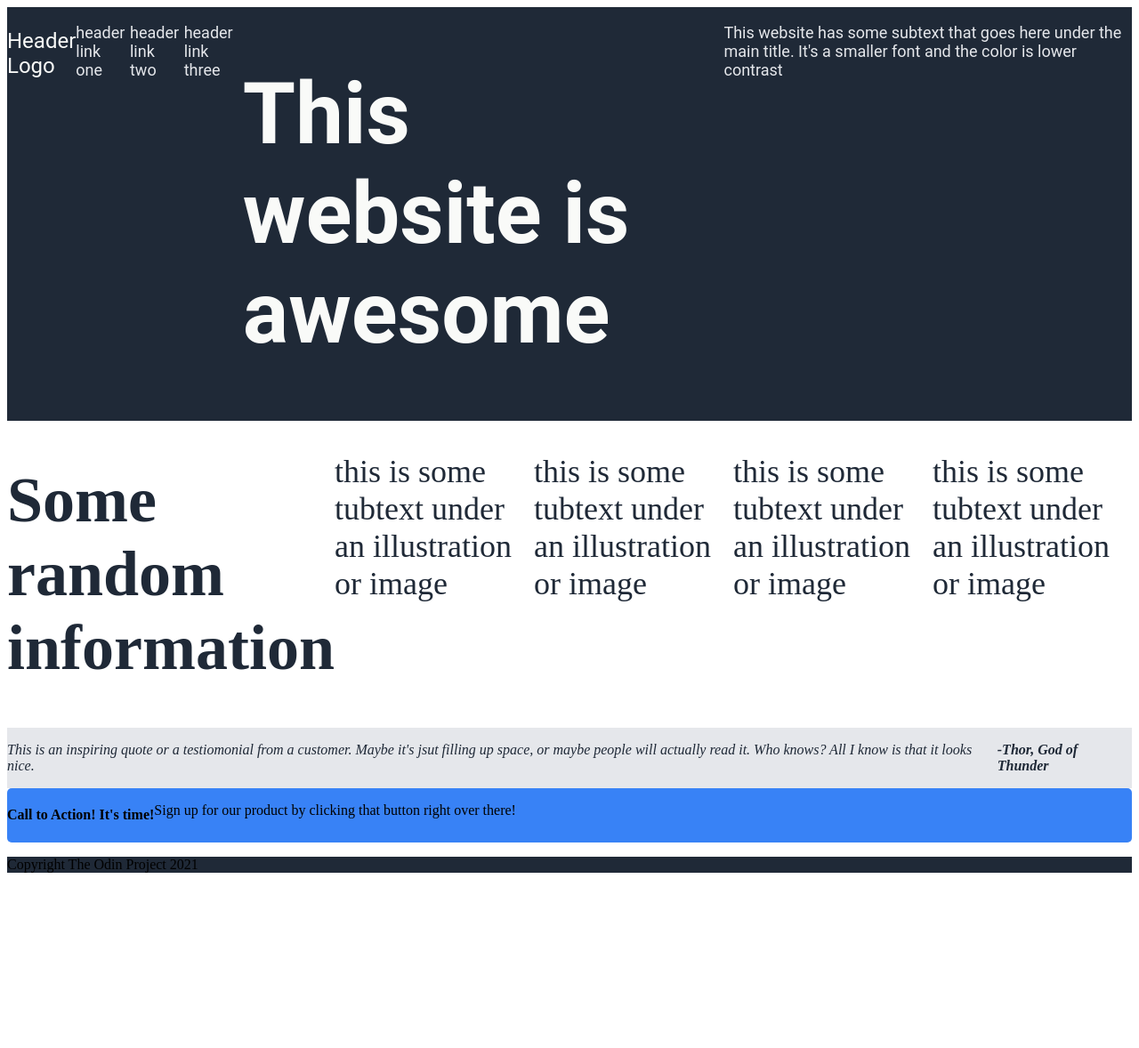
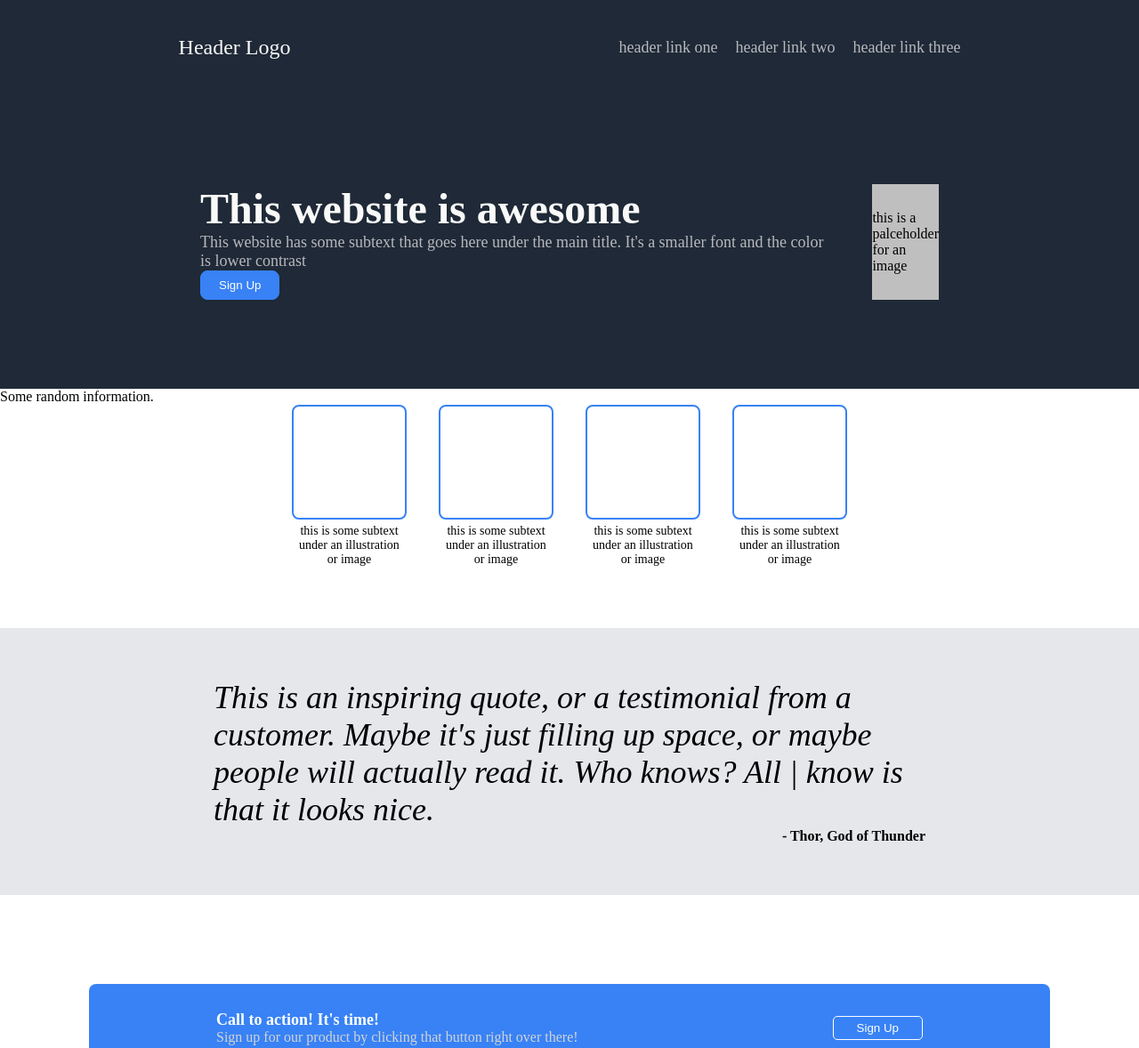
Before and after one commit to CypherWyrm/odin-landing-page, a plain HTML site: page index.html in a window 1280 px wide. Shown: the top 1178 px of the page at 89% size. Before the commit the page ends 997 px from the top, so only its background shows below. Drawn offline with Linux system fonts and the light colour scheme.

Commit message:
finished first project fixed all styles and placing information for flex couldn't figure out problem with heading in section two

```diff
--- a/index.html
+++ b/index.html
@@ -6,39 +6,88 @@
     <link rel="stylesheet" href="styles.css">
     <title>odin-landing-page</title>
 </head>
+
 <body>
-    <div class ="hero">
-        <div class="header">
+
+    <div class = "hero">
+
+        <div class = "header">
             <p>Header Logo</p>
         </div>
-        <div class="header-links">
-            <p>header link one</p>
-            <p>header link two</p>
-            <p>header link three</p>
+
+        <ul class = "header-links">
+            <li><a href="https://google.com">header link one</a></li>
+            <li><a href="https://google.com">header link two</a></li>
+            <li><a href="https://google.com">header link three</a></li>
+        </ul>
+    </div>
+
+    <div class = "sectione-one">
+        <div class = "openeer">
+            <div class = "awesome">
+                This website is awesome
+            </div>
+
+            <div class="hero-secondary">
+                This website has some subtext that goes here under the main title. It's a smaller font and the color is lower contrast
+            </div>
+
+            <div>
+                <button class = "sign-up">Sign Up</button>
+            </div>
         </div>
-        <h1>This website is awesome</h1>
-        <div class="hero-secondary">
-            <p>This website has some subtext that goes here under the main title. It's a smaller font and the color is lower contrast</p>
+
+        <div class = "image">
+            this is a palceholder for an image
+        </div>
+
+    </div>
+
+        <div class= "rando">Some random information.</div>
+        <div class="items">
+            <div class="info">
+                <div class="square"></div>
+                <div class="text">this is some subtext under an illustration or image</div>
+            </div>
+            <div class="info">
+                <div class="square"></div>
+                <div class="text">this is some subtext under an illustration or image</div>
+            </div>
+            <div class="info">
+                <div class="square"></div>
+                <div class="text">this is some subtext under an illustration or image</div>
+            </div>
+            <div class="info">
+                <div class="square"></div>
+                <div class="text">this is some subtext under an illustration or image</div>
+            </div>
+        </div>
+
+
+    <div class="section-three">
+        <div class="text-block">
+            <div class="block"> This is an inspiring quote, or a testimonial from a
+                customer. Maybe it's just filling up space, or maybe
+                people will actually read it. Who knows? All | know
+                is that it looks nice.
+            </div>
+            <div class="credit"> - Thor, God of Thunder </div>
         </div>
     </div>
-    <div class ="information">
-        <h1>Some random information</h1>
-        <p>this is some tubtext under an illustration or image</p>
-        <p>this is some tubtext under an illustration or image</p>
-        <p>this is some tubtext under an illustration or image</p>
-        <p>this is some tubtext under an illustration or image</p>
+    <div class="section-four">
+        <div class="call">
+            <div class="action">Call to action! It's time!</div>
+            <div class="click">Sign up for our product by clicking that button right over there!</div>
+        </div>
+        <div class="sign">
+            <button class="sig">Sign Up</button>
+        </div>
     </div>
-    <div class ="quote">
-        <p>This is an inspiring quote or a testiomonial from a customer. Maybe it's jsut filling up space, or maybe people will  actually read it. Who knows? All I know is that it looks nice.</p>
-        <p><b>-Thor, God of Thunder</b></p>
-    </div>
-    <div class ="call-to-action">
-        <h4>Call to Action! It's time!</h4>
-        <p>Sign up for our product by clicking that button right over there!</p>
+
+    <div class = "footer">
+        Copyright © The Odin Project 2021
     </div>
 
 </body>
-<footer>
-    <p>Copyright The Odin Project 2021</p>
-</footer>
+
 </html>
--- a/styles.css
+++ b/styles.css
@@ -1,44 +1,180 @@
+body {
+    display: flex;
+    flex-direction: column;
+    padding: 0;
+    margin: 0;
+}
+
+a {
+    text-decoration: none;
+    font-size: 18px;
+    color: #b8b9bd;
+  }
+
+ul {
+    list-style: none;
+    margin: 0;
+    padding: 0;
+}
+
 .hero {
     display: flex;
+    justify-content: space-around;
     background-color: #1F2937;
-    font-family: "roboto";
-    font-size: 48px;
+    align-items: center;
+    padding: 16px;
+}
+
+.header {
+    font-size: 24px;
     color: #f9faf8;
 }
 
-.header {
+.header-links {
     display: flex;
-    font-size: 24px;
-    background-color: #1F2937;
-
+    justify-content: space-between;
+    gap: 20px;
 }
 
-.header-links, .hero-secondary {
+.sectione-one {
     display: flex;
-    font-size: 18px;
-    color: #E5E7EB;
+    justify-content: center;
+    background-color: #1F2937;
+    padding: 100px 225px;
+    gap: 50px;
 }
 
-.information {
+.opener {
     display: flex;
-    font-size: 36px;
-    color: #1F2937;
+    flex-direction: column;
+    flex: 1;
+    gap: 8px;
 }
 
-.quote {
-    display: flex;
-    background-color: #E5E7EB;
-    font-style: italic;
-    color: #1F2937;
+.awesome {
+    font-size: 48px;
+    font-weight: bolder;
+    color: #f9faf8;
 }
 
-.call-to-action {
-    display: flex;
-    background-color: #3882f6;
-    border-radius: 5px;
+.hero-secondary {
+    font-size: 18px;
+    color:#b8b9bd
 }
 
-footer {
+.sign-up {
+    background-color: #3882f6;
+    color: white;
+    border-radius: 8px;
+    border: 1px solid #3882f6;
+    cursor: pointer;
+    padding: 8px 20px;
+}
+
+.image {
+    background-color: #bfbfc0;
+    flex: 1;
+    display: flex;
+    justify-content: center;
+    align-items: center;
+}
+
+.rando {
+    display: flex;
+    justify-self: center;
+    gap: 40px;
+    text-align: center;
+}
+
+.items {
+    display: flex;
+    justify-content: center;
+    gap: 40px;
+    text-align: center;
+  }
+
+  .square {
+    height: 125px;
+    width: 125px;
+    border: 2px solid #3882f6;
+    border-radius: 8px;
+  }
+
+  .info {
+    display: flex;
+    flex-direction: column;
+    align-items: center;
+    max-width: 125px;
+  }
+
+  .text {
+    font-size: 14px;
+    padding: 5px;
+    margin-bottom: 64px;
+  }
+
+  .section-three {
+    display: flex;
+    background-color: #e5e7eb;
+    justify-content: center;
+    align-items: center;
+    flex-basis: 300px;
+  }
+
+  .text-block {
+    display: flex;
+    justify-content: center;
+    align-items: flex-end;
+    flex-direction: column;
+    max-width: 800px;
+  }
+
+  .block {
+    font-size: 36px;
+    font-style: italic;
+    font-weight: thin;
+  }
+
+  .credit {
+    font-weight: bold;
+  }
+
+  .section-four {
+    background-color: #3882f6;
+    margin: 100px;
+    padding: 30px 0px;
+    border-radius: 8px;
+    display: flex;
+    align-items: center;
+    justify-content: space-around;
+  }
+
+  .call {
+    color: white;
+  }
+
+  .action {
+    font-weight: bold;
+    font-size: 18px;
+  }
+
+  .click {
+    color: #d4d4d4;
+  }
+
+  .sig {
+    padding: 5px 26px;
+    border: 1px solid white;
+    border-radius: 5px;
+    background-color: #3882f6;
+    color: white;
+  }
+
+.footer {
+    display: flex;
+    justify-content: center;
+    align-items: center;
+    height: 60px;
     background-color: #1F2937;
-
+    color: white;
 }
```
